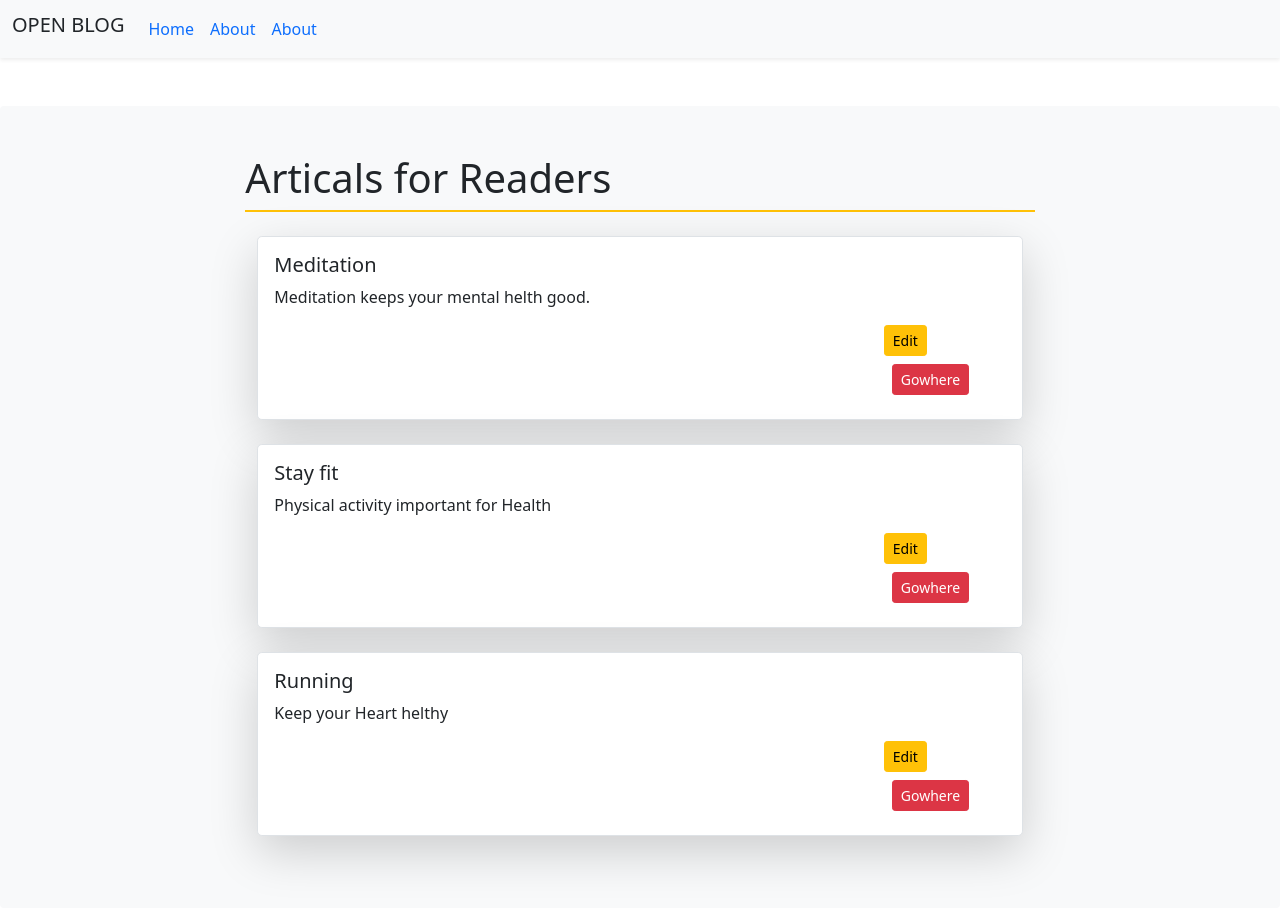
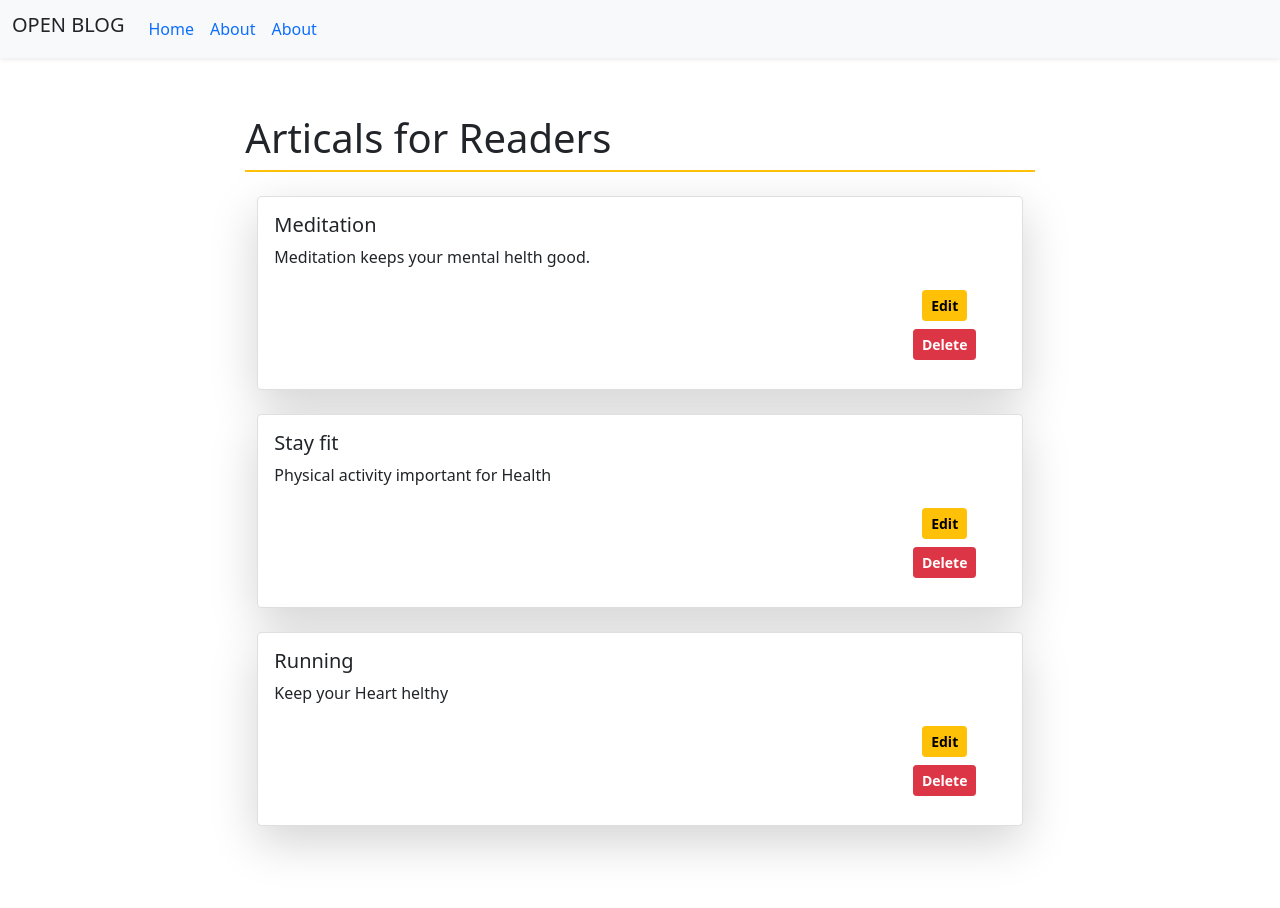
Before and after one commit to Niikpatil/open_blog, a React (Create React App) app: page / in a window 1280 px wide. Built offline with nearby package versions, Linux system fonts and the light colour scheme.

Commit message:
Hooks added and Delete button working

```diff
--- a/src/App.js
+++ b/src/App.js
@@ -1,8 +1,20 @@
+import React from "react";
+import { useState } from "react";
 import { Main } from "./components/Layouts/Main";
 import { Blogs } from "./components/Pages/Blogs";
 
 function App() {
-  const articals = [
+  const onDelete = (artical) => {
+    // console.log(`Aricle get deleted`, artical);
+
+    setArticals(
+      articals.filter((e) => {
+        return e !== artical;
+      })
+    );
+  };
+
+  const [articals, setArticals] = useState([
     {
       id: 1,
       title: "Meditation",
@@ -18,11 +30,12 @@ function App() {
       title: "Running",
       content: "Keep your Heart helthy",
     },
-  ];
+  ]);
+
   return (
     <div className="App">
       <Main>
-        <Blogs articals={articals} />
+        <Blogs articals={articals} onDelete={onDelete} />
       </Main>
     </div>
   );
--- a/src/components/Layouts/Main.js
+++ b/src/components/Layouts/Main.js
@@ -6,7 +6,7 @@ export const Main = ({ children }) => {
   return (
     <div>
       <Header />
-      <div className="bg-light mt-5 p-5 rounded">
+      <div className="mt-2 p-5 rounded">
         <div className="col-sm-8 mx-auto">{children}</div>
       </div>
       {/* <Footer /> */}
--- a/src/components/Pages/BlogItem.js
+++ b/src/components/Pages/BlogItem.js
@@ -1,20 +1,22 @@
 import React from "react";
 
-export const BlogItem = ({ artical }) => {
+export const BlogItem = ({ artical, onDelete }) => {
   return (
     <div className="container my-4">
-      <div class="card rounded-3 border shadow-lg">
-        <div class="card-body">
-          <h5 class="card-title">{artical.title}</h5>
-          <p class="card-text"> {artical.content}</p>
-
-          <div className="offset-10 md-col-2">
-            <a href="/#" class="btn btn-sm btn-warning">
-              Edit
-            </a>
-            <a href="/#" class="btn btn-sm btn-danger m-2">
-              Gowhere
-            </a>
+      <div className="card rounded-3 shadow-lg">
+        <div className="card-body">
+          <h5 className="card-title">{artical.title}</h5>
+          <p className="card-text"> {artical.content}</p>
+          <div className="btn btn-sm offset-md-10 md-col-2">
+            <button className="btn btn-sm btn-warning">
+              <b>Edit</b>
+            </button>
+            <button
+              className="btn btn-sm btn-danger m-2"
+              onClick={() => onDelete(artical)}
+            >
+              <b>Delete</b>
+            </button>
           </div>
         </div>
       </div>
--- a/src/components/Pages/Blogs.js
+++ b/src/components/Pages/Blogs.js
@@ -1,14 +1,16 @@
 import React from "react";
 import { BlogItem } from "./BlogItem";
 
-export const Blogs = ({ articals }) => {
+export const Blogs = ({ articals, onDelete }) => {
   return (
     <div>
       <h1>Articals for Readers</h1>
-      <div className="border border-bottom border-warning "></div>
+      <div className="border border-bottom border-warning"></div>
 
       {articals.map((artical) => {
-        return <BlogItem artical={artical} />;
+        return (
+          <BlogItem key={artical.id} artical={artical} onDelete={onDelete} />
+        );
       })}
     </div>
   );
```
